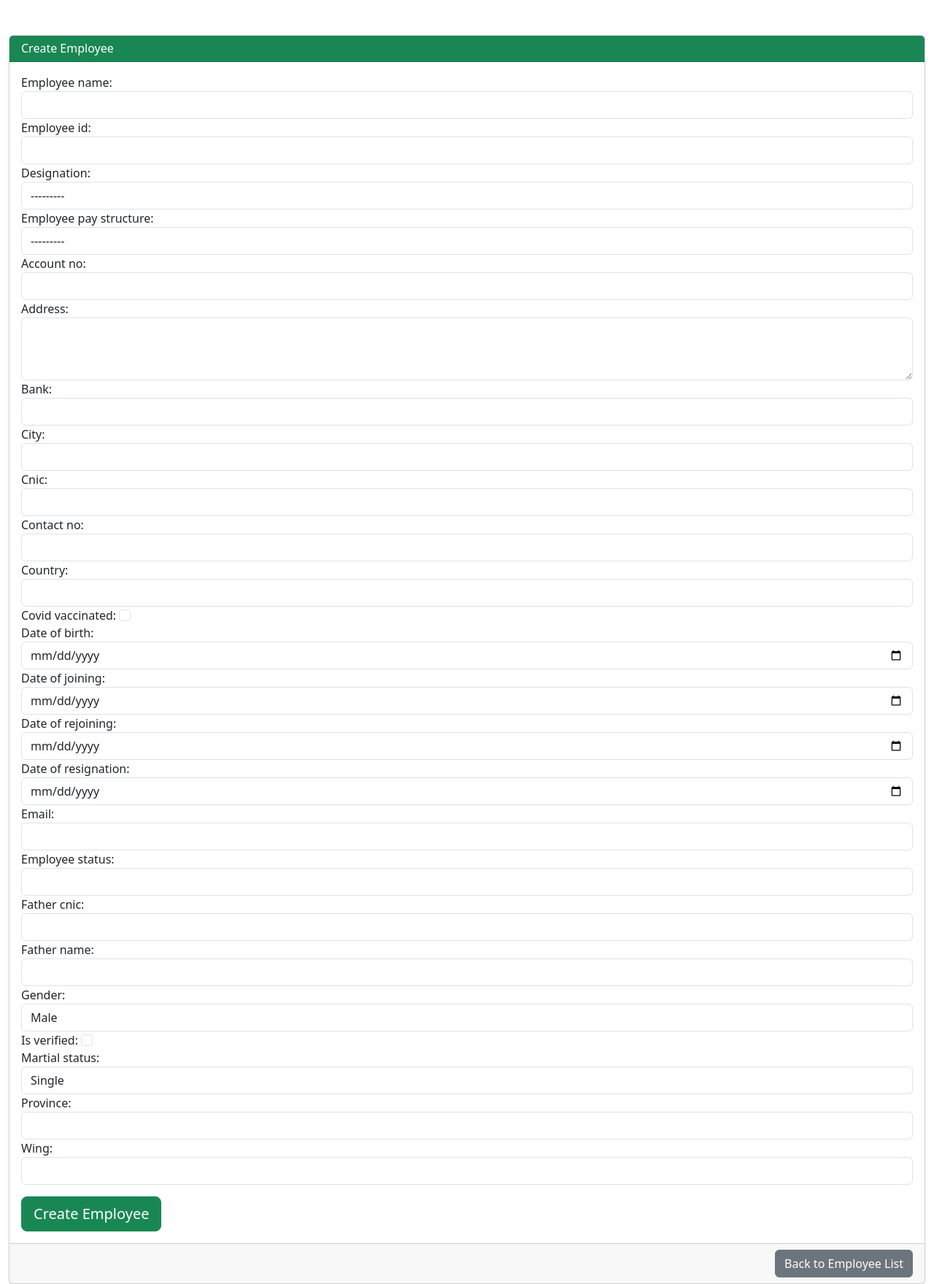
After one commit to MDtech-code/SchoolManagementSystem, a Django app: page /employee/create/ in a window 1280 px wide. The commit adds this page. Shown: the whole page at 73% size. Run offline with Django 5.2, Linux system fonts and the light colour scheme; data that the repository does not hold is empty; some libraries are stand-ins or nearby versions.

Commit message:
make a crud of employee.py model

```diff
--- /dev/null
+++ b/app/employee/forms.py
@@ -0,0 +1,52 @@
+#from django import forms
+#from .models import Employee
+#
+#class EmployeeForm(forms.ModelForm):
+#    class Meta:
+#        model = Employee
+#        fields = '__all__'
+#        widgets = {
+#            'city':forms.TextInput(attrs={'class':'form-control'})
+#       }
+#
+#
+
+from django import forms
+from .models import Employee
+
+class EmployeeForm(forms.ModelForm):
+    class Meta:
+        model = Employee
+        fields = [
+            'employee_name', 'employee_id', 'designation', 'employee_pay_structure', 'account_no', 'address',
+            'bank', 'city', 'cnic', 'contact_no', 'country', 'covid_vaccinated', 'date_of_birth', 'date_of_joining',
+            'date_of_rejoining', 'date_of_resignation', 'email', 'employee_status', 'father_cnic', 'father_name',
+            'gender', 'is_verified', 'martial_status', 'province', 'wing'
+        ]
+        widgets = {
+            'employee_name': forms.TextInput(attrs={'class': 'form-control'}),
+            'employee_id': forms.TextInput(attrs={'class': 'form-control'}),
+            'designation': forms.Select(attrs={'class': 'form-control'}),
+            'employee_pay_structure': forms.Select(attrs={'class': 'form-control'}),
+            'account_no': forms.TextInput(attrs={'class': 'form-control'}),
+            'address': forms.Textarea(attrs={'class': 'form-control', 'rows': 3}),
+            'bank': forms.TextInput(attrs={'class': 'form-control'}),
+            'city': forms.TextInput(attrs={'class': 'form-control'}),
+            'cnic': forms.TextInput(attrs={'class': 'form-control'}),
+            'contact_no': forms.TextInput(attrs={'class': 'form-control'}),
+            'country': forms.TextInput(attrs={'class': 'form-control'}),
+            'covid_vaccinated': forms.CheckboxInput(attrs={'class': 'form-check-input'}),
+            'date_of_birth': forms.DateInput(attrs={'class': 'form-control', 'type': 'date'}),
+            'date_of_joining': forms.DateInput(attrs={'class': 'form-control', 'type': 'date'}),
+            'date_of_rejoining': forms.DateInput(attrs={'class': 'form-control', 'type': 'date'}),
+            'date_of_resignation': forms.DateInput(attrs={'class': 'form-control', 'type': 'date'}),
+            'email': forms.EmailInput(attrs={'class': 'form-control'}),
+            'employee_status': forms.TextInput(attrs={'class': 'form-control'}),
+            'father_cnic': forms.TextInput(attrs={'class': 'form-control'}),
+            'father_name': forms.TextInput(attrs={'class': 'form-control'}),
+            'gender': forms.Select(choices=[('Male', 'Male'), ('Female', 'Female')], attrs={'class': 'form-control'}),
+            'is_verified': forms.CheckboxInput(attrs={'class': 'form-check-input'}),
+            'martial_status': forms.Select(choices=[('Single', 'Single'), ('Married', 'Married')], attrs={'class': 'form-control'}),
+            'province': forms.TextInput(attrs={'class': 'form-control'}),
+            'wing': forms.TextInput(attrs={'class': 'form-control'}),
+        }
--- a/app/employee/templates/employee/employee.html
+++ /dev/null
@@ -1 +0,0 @@
-<h1>My Name is Muhammad Zawar</h1>
--- /dev/null
+++ b/app/employee/templates/employee_forms.html
@@ -0,0 +1,22 @@
+{% extends "base.html" %}
+{% block content %}
+
+    <div class="container mt-5">
+        <div class="card shadow-sm">
+            <div class="card-header bg-success text-white">
+                <h3 class="mb-0">{% if form.instance.pk %}Update Employee{% else %}Create Employee{% endif %}</h3>
+            </div>
+            <div class="card-body">
+                <form method="POST">
+                    {% csrf_token %}
+                    {{ form.as_p }}
+                    <button type="submit" class="btn btn-success btn-lg mt-3">{% if form.instance.pk %}Update{% else %}Create{% endif %} Employee</button>
+                </form>
+            </div>
+            <div class="card-footer text-right">
+                <a href="{% url 'employee_list' %}" class="btn btn-secondary">Back to Employee List</a>
+            </div>
+        </div>
+    </div>
+
+{% endblock content %}
--- a/app/employee/urls.py
+++ b/app/employee/urls.py
@@ -1,6 +1,38 @@
+#from django.urls import path
+#from .views import Emp
+
+#urlpatterns = [
+#    path('emp/', Emp.as_view(), name='emp')
+#]
+
+#from django.urls import path
+#from .views import EmployeeCreate, EmployeeDetail, EmployeeUpdate, EmployeeDelete, Emp
+#from . import views
+#urlpatterns = [
+#    # Main employee page
+#
+#
+#    # Employee CRUD operations
+#    # path('', EmployeeList.as_view(), name='employee_list'),  # List all employees
+#    path('', Emp.as_view()),
+#    path('create/', EmployeeCreate.as_view(), name='employee_create'),  # Create a new employee
+#    path('<int:pk>/', EmployeeDetail.as_view(), name='employee_detail'),  # View details of a single employee
+#    path('<int:pk>/update/', EmployeeUpdate.as_view(), name='employee_update'),  # Update employee details
+#    path('<int:pk>/delete/', EmployeeDelete.as_view(), name='employee_delete'),  # Delete an employee
+#    path('empl/', views.employeedata, name='empl'),
+#    path('empr/', views.employeeread, name='empr'),
+#    path('empd/<int:id>/', views.empd, name='empd'),
+#    path('empe/<int:id>/', views.empe, name='empe'),
+#]
+#
+
 from django.urls import path
-from .views import Emp
+from .views import EmployeeList, EmployeeCreate, EmployeeDetail, EmployeeUpdate, EmployeeDelete
 
 urlpatterns = [
-    path('emp/', Emp.as_view(), name='emp')
+    path('', EmployeeList.as_view(), name='employee_list'),  # List view
+    path('create/', EmployeeCreate.as_view(), name='employee_create'),  # Create view
+    path('<int:pk>/', EmployeeDetail.as_view(), name='employee_detail'),  # Detail view
+    path('<int:pk>/update/', EmployeeUpdate.as_view(), name='employee_update'),  # Update view
+    path('<int:pk>/delete/', EmployeeDelete.as_view(), name='employee_delete'),  # Delete view
 ]
--- a/app/employee/views.py
+++ b/app/employee/views.py
@@ -1,6 +1,129 @@
-from django.shortcuts import render
-from django.views import View
+#from django.shortcuts import render
+#from django.views import View
 # Create your views here.
-class Emp(View):
-    def get(self, request):
-        return render(request, 'employee/employee.html')
+#class Emp(View):
+ #   def get(self, request):
+  #      return render(request, 'employee/employee.html')
+#
+#from django.shortcuts import render, get_object_or_404, redirect
+#from django.urls import reverse_lazy
+#from django.views import View  # <-- Import the View class
+#from django.views.generic import ListView, CreateView, UpdateView, DetailView, DeleteView  # Generic views for CRUD operations
+#from .models import Employee
+#from .forms import EmployeeForm
+#from django.http import HttpResponseRedirect
+
+# Class-based view for displaying a template
+# class Emp(View):
+#     def get(self, request):
+#         return render(request, 'employee.html')
+
+## List all employees
+#class Emp(View):
+#    def get(self, request):
+#        emp = EmployeeForm
+#        return render(request, "employee_list.html", {'empl':emp})
+#
+#def employeedata(request):
+#    if request.method == 'POST':
+#        emp = EmployeeForm(request.POST)
+#        if emp.is_valid():
+#            emp.save()
+#            return HttpResponseRedirect('/employee/empr/')
+#    else:
+#        emp = EmployeeForm()
+#    return render(request, 'employee.html', {'employeedata':emp})
+#
+#def employeeread(request):
+#    emp = Employee.objects.all()
+#    return render(request, 'employeeread.html', {'employee':emp})
+#
+#def empd(request, id):
+#    d = Employee.objects.get(pk=id)
+#    d.delete()
+#    return HttpResponseRedirect('/employee/empr')
+#
+#def empe(request, id):
+#    z = Employee.objects.get(pk=id)
+#    if request.method == 'POST':
+#        e = EmployeeForm(request.POST, instance=z)
+#        if e.is_valid():
+#            e.save()
+#            return HttpResponseRedirect('/employee/empr/')
+#    else:
+#        e = EmployeeForm(instance=z)
+#        return render(request, 'employeeedit.html', {'employeeedit':e})
+#
+## View details of an employee
+#class EmployeeDetail(DetailView):
+#    model = Employee
+#    template_name = 'employee_detail.html'
+#    context_object_name = 'employee'
+#
+## Create a new employee
+#class EmployeeCreate(View):
+#    def get(self, request):
+#        return render(request, 'employee_forms.html')
+#
+## Update an existing employee
+#class EmployeeUpdate(UpdateView):
+#    model = Employee
+#    form_class = EmployeeForm
+#    template_name = 'employe_forms.html'
+#    success_url = reverse_lazy('employee_list')
+#
+## Delete an employee
+#class EmployeeDelete(DeleteView):
+#    model = Employee
+#    template_name = 'employee_confirm_delete.html'
+#    success_url = reverse_lazy('employee_list')
+#
+    #class based views
+
+from django.shortcuts import render, get_object_or_404, redirect
+from django.urls import reverse_lazy
+from django.views.generic import ListView, CreateView, UpdateView, DetailView, DeleteView
+from .models import Employee
+from .forms import EmployeeForm
+from django.core.paginator import Paginator
+
+# List all employees
+class EmployeeList(ListView):
+
+    model = Employee
+    template_name = 'employee_list.html'  # Specify the template name
+    context_object_name = 'employees'     # Name to be used in the template for employees list
+    paginate_by=5  # Number of records per page
+
+     # Add search functionality
+    def get_queryset(self):
+        query = self.request.GET.get('search')
+        if query:
+            return Employee.objects.filter(employee_name__icontains=query)
+        return Employee.objects.all()
+
+# Create a new employee
+class EmployeeCreate(CreateView):
+    model = Employee
+    form_class = EmployeeForm
+    template_name = 'employee_forms.html'  # Specify the template for creating a new employee
+    success_url = reverse_lazy('employee_list')  # After a successful creation, redirect to employee list
+
+# View details of an employee
+class EmployeeDetail(DetailView):
+    model = Employee
+    template_name = 'employee_detail.html'  # Specify the template for employee details
+    context_object_name = 'employee'  # Name to be used in the template for the employee
+
+# Update an existing employee
+class EmployeeUpdate(UpdateView):
+    model = Employee
+    form_class = EmployeeForm
+    template_name = 'employee_forms.html'  # Reuse the form template for updating
+    success_url = reverse_lazy('employee_list')  # Redirect to employee list after update
+
+# Delete an employee
+class EmployeeDelete(DeleteView):
+    model = Employee
+    template_name = 'employee_confirm_delete.html'  # Specify the template for confirming delete
+    success_url = reverse_lazy('employee_list')  # Redirect to employee list after deletion
--- a/core/urls.py
+++ b/core/urls.py
@@ -24,7 +24,7 @@ urlpatterns = [
     path('',include('app.student.urls')),
     path('admission/',include('app.admission.urls')),
     path('fee/',include('app.fee.urls')),
-    path('employee/',include('app.employee.urls')),
+    path('employee/',include('app.employee.urls'), name='employee'),
     path('payroll/',include('app.payroll.urls')),
     path('inventory/',include('app.inventory.urls')),
     path('finance/',include('app.finance.urls')),
--- a/templates/base.html
+++ b/templates/base.html
@@ -16,5 +16,6 @@
     </div>
     <!-- Link to local Bootstrap JS -->
     <script src="{% static 'js/bootstrap.min.js' %}"></script>
+
 </body>
 </html>
```
Also changed, not shown: app/employee/models.py (+18 -18 lines), app/employee/templates/employee_confirm_delete.html (added, +18 -0 lines), app/employee/templates/employee_detail.html (added, +25 -0 lines), app/employee/templates/employee_list.html (added, +128 -0 lines).
